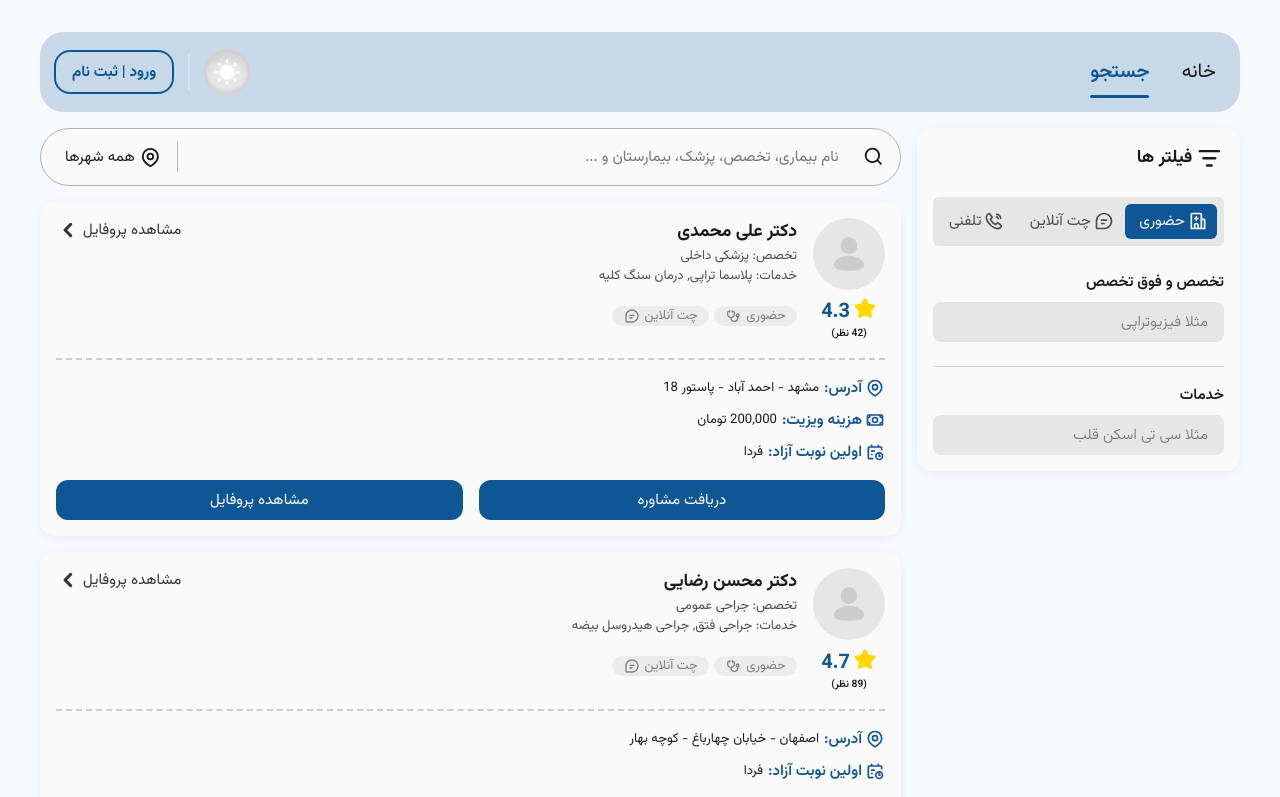
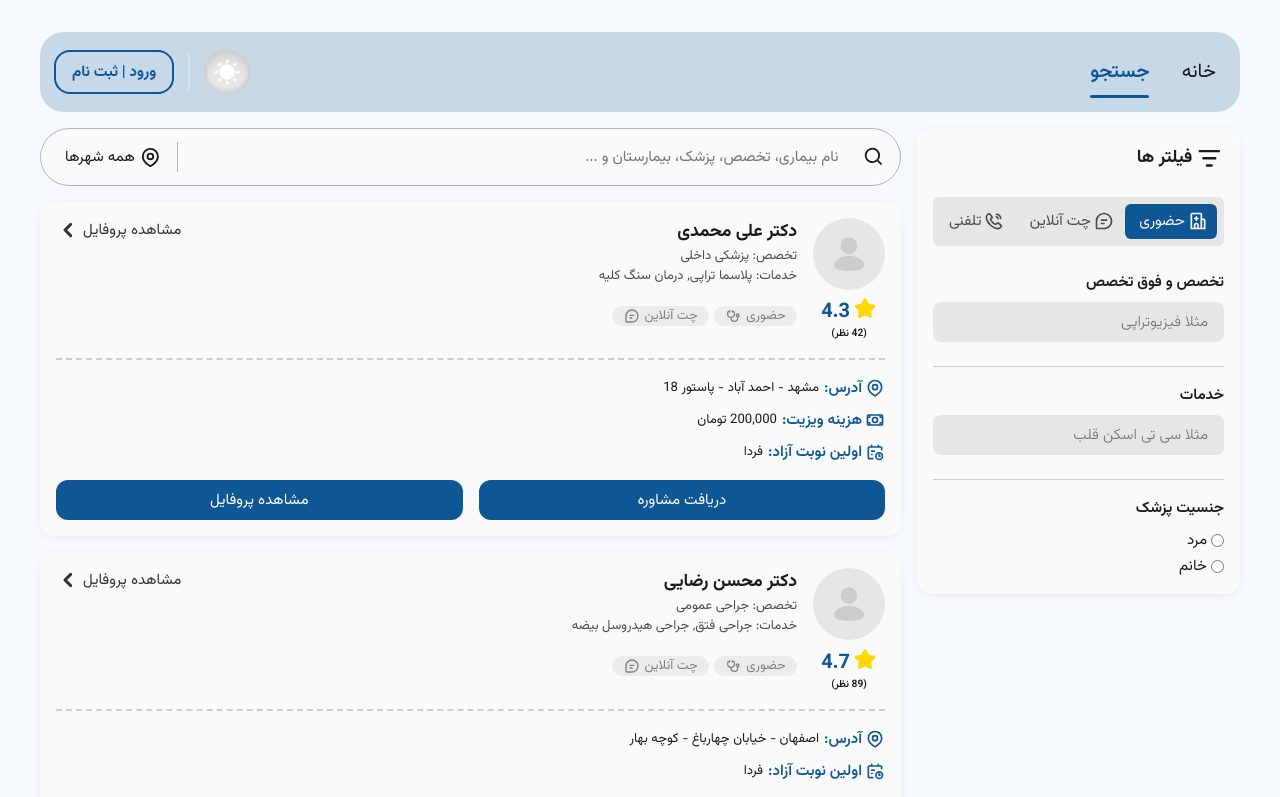
Before and after one commit to KouroshSalmanzadeh/Doctoreto, a Next.js app: page /search in a window 1280 px wide. Shown: the top 797 px of the page. Built offline with nearby package versions, Linux system fonts and the light colour scheme.

Commit message:
feat: [ADD] gender filters

```diff
--- a/src/app/globals.css
+++ b/src/app/globals.css
@@ -73,7 +73,7 @@
   padding: 0;
 }
 
-html {
+html[data-theme="dark"] {
   color-scheme: dark;
 }
 
--- a/src/app/search/components/clear-filters-button/ClearFiltersButton.tsx
+++ b/src/app/search/components/clear-filters-button/ClearFiltersButton.tsx
@@ -22,7 +22,8 @@ export default function ClearFiltersButton() {
     !filters.service &&
     !filters.expertise &&
     filters.plural === "inPerson" &&
-    !filters.query
+    !filters.query &&
+    !filters.gender
   ) {
     return null;
   }
--- a/src/app/search/components/filter-result/filter-result.component.tsx
+++ b/src/app/search/components/filter-result/filter-result.component.tsx
@@ -34,6 +34,8 @@ export default function FilterResultComponent() {
         filters.expertise === "" || doctor.expertise === filters.expertise;
       const matchesService =
         filters.service === "" || doctor.services.includes(filters.service);
+      const matchesGender =
+        filters.gender === "" || doctor.gender === filters.gender;
       const matchesQuery =
         !filters.query ||
         Object.values({
@@ -44,12 +46,10 @@ export default function FilterResultComponent() {
         }).some((field) => field.includes(filters.query));
 
       return (
-        matchesServiceType && matchesExpertise && matchesService && matchesQuery
+        matchesServiceType && matchesExpertise && matchesService && matchesGender && matchesQuery
       );
     });
-  }, [filters.service, filters.plural, filters.expertise, filters.query]);
-
-  console.log(filters);
+  }, [filters]);
 
   if (filteredDoctors.length === 0) {
     return (
--- a/src/app/search/page.tsx
+++ b/src/app/search/page.tsx
@@ -17,6 +17,7 @@ import services from "@/mock/services.json";
 import FilterBadgesComponent from "./components/filter-badges/filter-badges.component";
 import GlobalSearchBoxComponent from "@/components/global-search-box/global-search-box.component";
 import ClearFiltersButton from "./components/clear-filters-button/ClearFiltersButton";
+import RadioButtonComponent from "@/components/radio-button/radio-button.component";
 
 type SearchPageProps = {
   searchParams: { query?: string };
@@ -57,6 +58,10 @@ export default function page({ searchParams }: SearchPageProps): ReactElement {
                 options={services}
               />
             </div>
+            <div className={`${styles.card} ${styles["radio-buttons"]}`}>
+              <span className="">جنسیت پزشک</span>
+              <RadioButtonComponent name="gender" inputs={[{id: "male", value: "مرد"},{id: "female", value: "خانم"}]} />
+            </div>
           </div>
         </div>
         <div className={styles["left-box"]}>
--- a/src/app/search/search.module.css
+++ b/src/app/search/search.module.css
@@ -43,6 +43,7 @@
       }
     }
 
+    .filter_items {
       .type_search {
         margin-bottom: 1.5rem;
       }
@@ -51,6 +52,18 @@
         border-bottom: 1px solid var(--color-gray-16);
         margin-bottom: 1rem;
         padding-bottom: 1.5rem;
+      }
+
+      .radio-buttons {
+        display: flex;
+        flex-direction: column;
+        gap: 0.5rem;
+
+        span {
+          font-size: var(--fz-400);
+          font-weight: 600;
+        }
+      }
     }
   }
 
--- a/src/app/search/types/filterTypes.ts
+++ b/src/app/search/types/filterTypes.ts
@@ -2,5 +2,6 @@ export type Filters = {
   service: string;
   expertise: string;
   plural: string;
+  gender: "male" | "female" | "";
   query: string | "";
 };
--- a/src/components/button/button.module.css
+++ b/src/components/button/button.module.css
@@ -6,6 +6,7 @@
   border-radius: 0.75rem;
 
   background-color: var(--color-primary);
+  color: var(--white-color);
 
   outline: none;
   border: none;
--- /dev/null
+++ b/src/components/radio-button/radio-button.component.tsx
@@ -0,0 +1,39 @@
+"use client"
+
+import React, { useContext } from 'react';
+
+import styles from "./radio-button.module.css";
+import { FilterContext } from '@/app/search/components/filter/filter-provider.component';
+
+type Props = {
+    inputs: {
+        id: string;
+        value: string
+    }[];
+    name: string
+}
+
+export default function RadioButtonComponent({inputs, name}:Props) {
+
+    const { filters, dispatch } = useContext(FilterContext);
+
+
+    const handleClick = (value:string) => {
+        dispatch({type: 'update_filter', key: "gender", payload: value});
+    }
+
+  return (
+    <div className={styles["radio-buttons"]}>
+        {
+            inputs.map(item=> {
+                return (
+                    <div className={styles["radio-item"]} key={item.id}>
+                        <input onChange={() => handleClick(item.id)} type="radio" name={name} id={item.id} value={item.value} checked={filters.gender === item.id} />
+                        <label htmlFor={item.id}>{item.value}</label>
+                    </div>
+                )
+            })
+        }
+    </div>
+  )
+}
--- /dev/null
+++ b/src/components/radio-button/radio-button.module.css
@@ -0,0 +1,15 @@
+.radio-buttons {
+    display: flex;
+    flex-direction: column;
+    gap: 0.125rem;
+
+    .radio-item {
+        display: flex;
+        align-items: center;
+        gap: 0.25rem;
+
+        input {
+            accent-color: var(--color-primary)
+        }
+    }
+}
--- a/src/components/select-option/select-option.module.css
+++ b/src/components/select-option/select-option.module.css
@@ -73,7 +73,7 @@
       height: fit-content;
       max-height: 18.5rem;
 
-      padding: 0.1875rem 0;
+      padding: 0.2rem 0;
 
       overflow-y: auto;
 
--- a/src/reducers/filter-reducer.tsx
+++ b/src/reducers/filter-reducer.tsx
@@ -18,6 +18,7 @@ export const initialState: Filters = {
   service: "",
   expertise: "",
   plural: "inPerson",
+  gender: "",
   query: "",
 };
 
@@ -28,7 +29,7 @@ export function filtersReducer(state: Filters, action: Action): Filters {
     case "remove_filter":
       return { ...state, [action.key]: "" };
     case "clear_all":
-      return { service: "", expertise: "", plural: "inPerson", query: "" };
+      return { service: "", expertise: "", plural: "inPerson", query: "", gender: "" };
     default:
       return state;
   }
```
Lines whose indentation alone changed are shown as unchanged.
